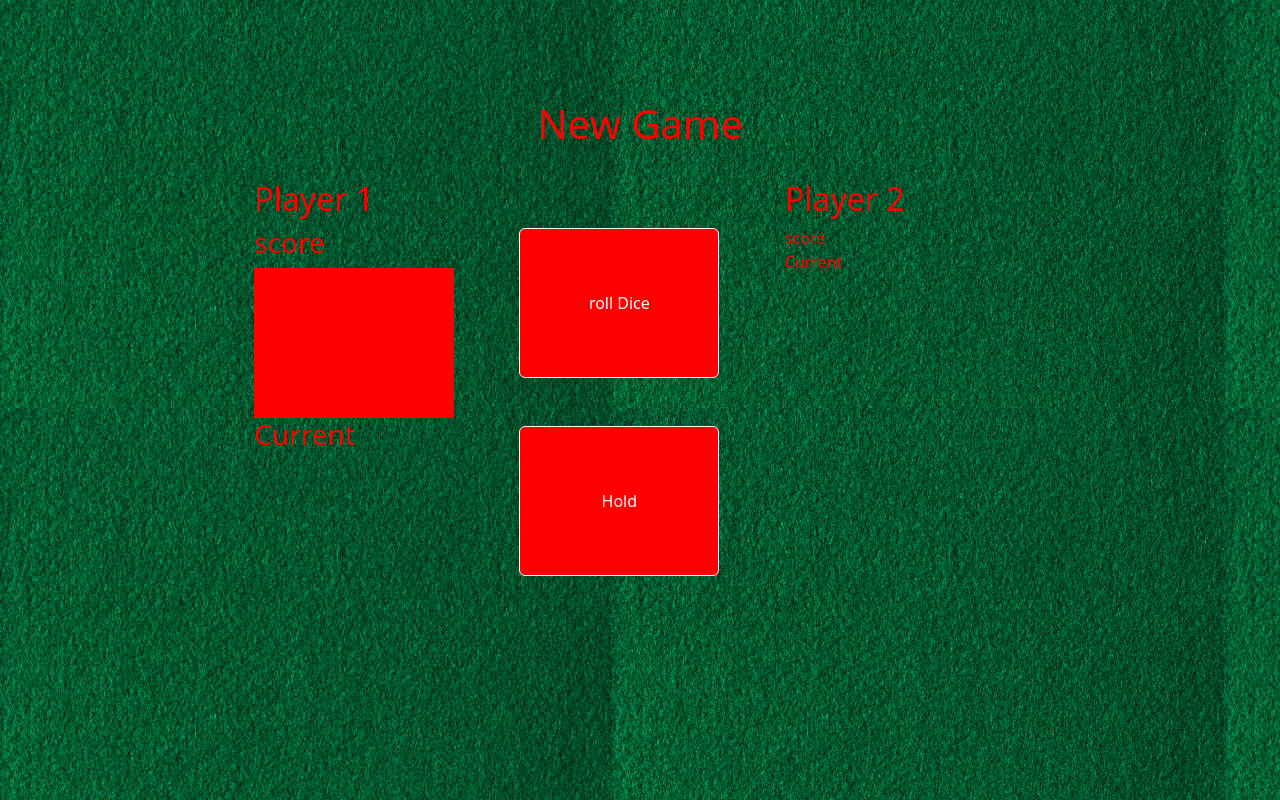
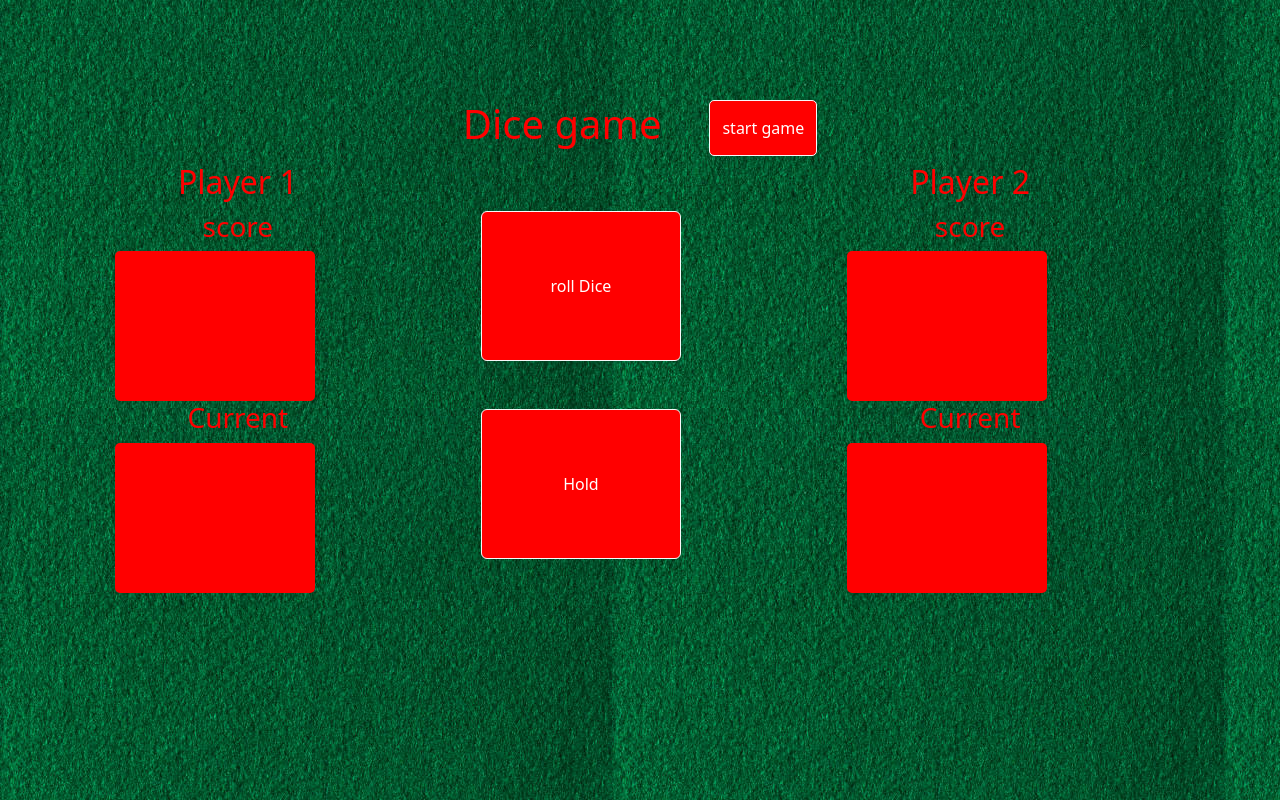
Before and after one commit to diegoply/Jeux-de-d-s-studi, a website: page jeu/index.html in a window 1280 px wide. Drawn offline with nearby package versions, Linux system fonts and the light colour scheme.

Commit message:
mise-en-page-jeu-nouvelle-version

```diff
--- a/jeu/index.html
+++ b/jeu/index.html
@@ -14,27 +14,28 @@
         <div class="row ">
              <div class="col-12 d-flex justify-content-center">
 
-                <h1>New Game</h1>
+                <h1 class="text-center me-5 mb_5">Dice game</h1>
+                <button id="buttonStart" type="button" class="btn btn-light buttonStartGame">start game</button>
 
             </div>
         </div>
     </header>
 
     <main class="container">
-       <div class="row">
-        <div class="col-12 d-flex justify-content-center">
-            <div class="row">
+       <div class="row ">
+
+            <div class="row ">
             <section class="col-4 ">
-                <h2>Player 1</h2>
+                <h2 class="text-center me-5">Player 1</h2>
                 <div>
-                   <h3>score</h3>
-                   <div id="scorePlayer1" >
+                   <h3 class="text-center me-5">score</h3>
+                   <div id="scorePlayer1" class=" d-flex align-items-center justify-content-center fs-1 ms-4" >
 
                    </div>
                 </div>
                 <div>
-                    <h3>Current</h3>
-                    <div id="currentPlayer1">
+                    <h3 class="text-center me-5">Current</h3>
+                    <div id="currentPlayer1" class=" d-flex align-items-center justify-content-center fs-1 ms-4">
 
                     </div>
                 </div>
@@ -42,25 +43,31 @@
             </section>
             <section class="col-4 ">
 
-                <div id="imageDés" class="img-fluid"  ></div>
-                <button id="lancerDés"   type="button" class="btn btn-light buttonSize mt-5 " >roll Dice</button>
-                <button id="buttonHold"  type="button" class="btn btn-light buttonSize mt-5" >Hold</button>
+                <div id="imageDés" class=" d-flex align-items-center justify-content-center me-5"  ></div>
+                <button id="lancerDés"   type="button" class="btn btn-light buttonSize mt-5 d-flex align-items-center justify-content-center ms-4" >roll Dice</button>
+                <button id="buttonHold"  type="button" class="btn btn-light buttonSize mt-5 d-flex align-items-center justify-content-center ms-4" >Hold</button>
 
             </section>
 
             <section class="col-4 ">
-                <h2>Player 2</h2>
+                <h2 class="text-center me-5">Player 2</h2>
                 <div>
-                    score
+                   <h3 class="text-center me-5 ">score</h3>
+                   <div id="scorePlayer2" class=" d-flex align-items-center justify-content-center fs-1 ms-4" >
+
+                   </div>
                 </div>
                 <div>
-                    Current
+                    <h3 class="text-center  me-5">Current</h3>
+                    <div id="currentPlayer2" class=" d-flex align-items-center justify-content-center fs-1 ms-4">
+
+                    </div>
                 </div>
 
             </section>
        </div>
     </div>
-</div>
+
     </main>
 
 </div>
--- a/jeu/style.css
+++ b/jeu/style.css
@@ -34,9 +34,39 @@ body{
     height:150px;
     color: white;
     background-color: red;
-    flex-direction: column;
-    text-align: center;
-    justify-content: center;
-    align-items: center;
+    border-radius: 5px;
 
 }
+
+
+#scorePlayer2{
+    width: 200px;
+    height:150px;
+    color: white;
+    background-color: red;
+    border-radius: 5px;
+
+}
+
+
+#currentPlayer1{
+    width: 200px;
+    height:150px;
+    color: white;
+    background-color: red;
+    border-radius: 5px;
+}
+
+#currentPlayer2{
+    width: 200px;
+    height:150px;
+    color: white;
+    background-color: red;
+    border-radius: 5px;
+}
+
+.buttonStartGame{
+    color: white;
+    background-color: red;
+    border-radius: 5px;
+}
```
